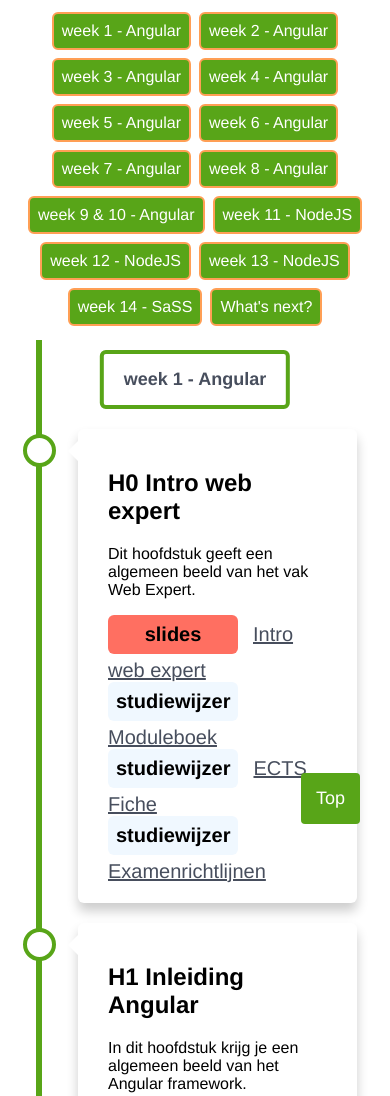
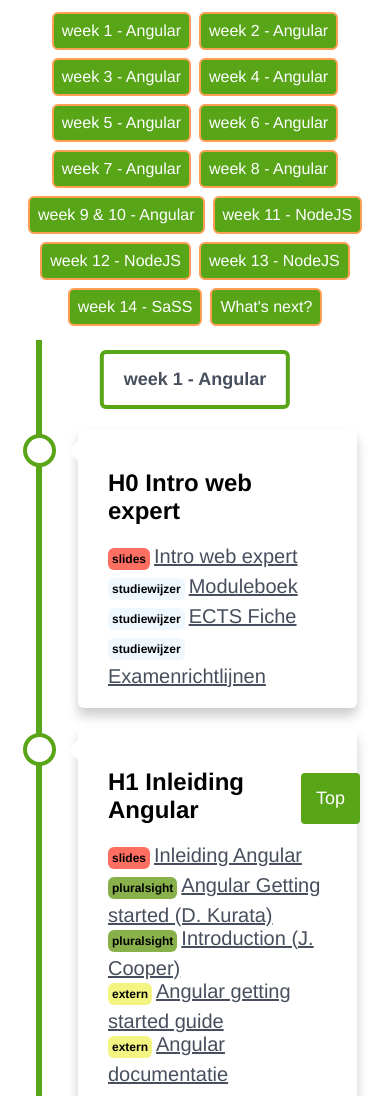
Before and after one commit to d-ries/learningpath_43AON3140, a plain HTML site: page index.html in a window 390 px wide. Shown: the top 1096 px of the page. Drawn offline with Linux system fonts and the light colour scheme.

Commit message:
responsive tags

```diff
--- a/style.css
+++ b/style.css
@@ -233,4 +233,18 @@
     .right {
     left: 0%;
     }
+
+    section.resource span {
+      display: inline-block;
+      font-size: 12px;
+      padding: 4px;
+      min-width: auto;
+      margin-right: 4px;
+
+    }
+
+    .content p{
+      display: none;
+    }
+
   }
```
